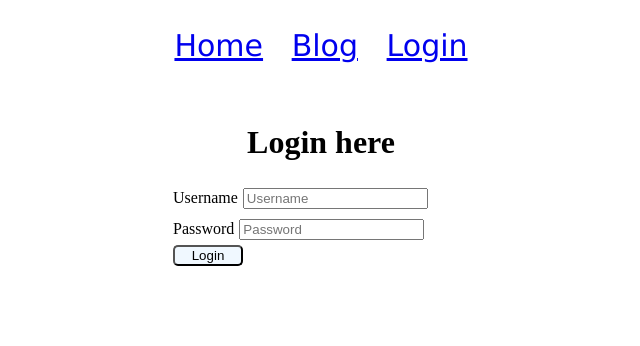
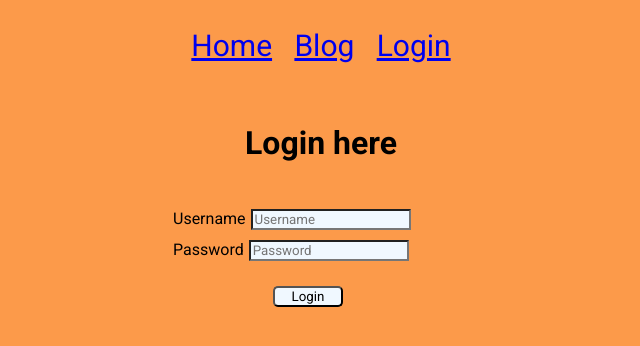
Before and after one commit to Altyelf/blogproject, a React (Create React App) app: page /login in a window 1280 px wide. Shown: the top 346 px of the page, without its empty margins (319-959 px from the left). Built offline with nearby package versions, Linux system fonts and the light colour scheme; no server answers.

Commit message:
style update

```diff
--- a/src/App.css
+++ b/src/App.css
@@ -1,3 +1,7 @@
+@import url('https://fonts.googleapis.com/css2?family=Roboto:wght@400;700&display=swap');
+
 * {
     box-sizing: border-box;
+    font-family: 'Roboto', sans-serif;
+    background-color: rgb(252, 154, 74);
 }
--- a/src/components/blog/style.css
+++ b/src/components/blog/style.css
@@ -2,44 +2,75 @@
 
 .preview-wrapper{
     background-color: #C6D8D3;
-    padding: 10px;
+    padding: 15px;
     display: flex;
     flex-direction: column;
     position: relative;
     border-radius: 5px;
     font-family: 'Roboto', sans-serif;
     margin-bottom: 20px;
+    box-shadow: 5px 5px 5px #bbbbbb;
 }
 .readMore{
     position: absolute;
     bottom: 10px;
     right: 10px;
     text-decoration: none;
-    color: #F0544F;
+    color: #3c0a53;
+    background-color: rgb(208, 221, 181);
+    box-shadow: 2px 2px 2px #bbbbbb;
+    padding: 5px;
+    border-radius: 5px;
+    margin: 10px;
 }
 .prevTitle{
     margin: 0 0 10px 0;
+    padding: 5px;
     color: #331832;
+    background-color: #C6D8D3;
 }
 .prevParagraph{
     margin: 0 0 25px 0;
+    padding: 5px;
     color: #331832;
+    border-radius: 5px;
+    padding: 10px;
 }
 .textarea--edit{
     width: 100%;
     min-height: 200px;
 }
 .comment--wrapper{
-    background-color: #EFF8E2;
     color: #2D2D34;
     border-radius: 5px;
     box-shadow: 5px 5px 5px #bbbbbb;
     padding: 20px;
     margin-bottom: 15px;
+    background-color: aliceblue;
 }
 .comment--name{
     margin: 0 0 10px 0;
+    background-color: aliceblue;
+
 }
 .comment--parag{
     margin: 10px 0;
+    background-color: aliceblue;
 }
+
+.button-edit {
+    background-color: aliceblue;
+    border-radius: 5px;
+}
+
+.button-save {
+    background-color: aliceblue;
+    border-radius: 5px;
+}
+
+.button-comment {
+    width: 100px;
+    background-color: aliceblue;
+    border-radius: 5px;
+    margin: 15px;
+}
--- a/src/components/login/loginCred.tsx
+++ b/src/components/login/loginCred.tsx
@@ -18,9 +18,9 @@ export const LoginCred = ({
 }: Props) => {
   return (
     <div className="container">
-      <h1>Login here</h1>
+      <h1 className='header'>Login here</h1>
       <form className="login" onSubmit={submitHandler}>
-        <label className="text" htmlFor="username">
+        <label className="username" htmlFor="username">
           Username
           <input
             required
@@ -30,7 +30,7 @@ export const LoginCred = ({
             onChange={(e) => setUsername(e)}
           />
         </label>
-        <label className="text" htmlFor="password">
+        <label className="password" htmlFor="password">
           Password
           <input
             required
--- a/src/components/login/loginStyle.css
+++ b/src/components/login/loginStyle.css
@@ -18,15 +18,32 @@
     display: flex;
     flex-direction: column;
     align-items: center;
+    margin-top: 20px;
+    margin-left: 100px;
     width: 70px;
     background-color: aliceblue;
     border-radius: 5px;
 }
 
-.text {
+.username {
+    margin-top: 20px;
+    display: block;
+}
+
+.password {
     margin-top: 20px;
 }
 
 .input {
+    background-color: aliceblue;
     margin: 5px;
 }
+
+.logout-button {
+    display: flex;
+    flex-direction: column;
+    align-items: center;
+    width: 70px;
+    background-color: aliceblue;
+    border-radius: 5px;
+}
--- a/src/pages/post.tsx
+++ b/src/pages/post.tsx
@@ -40,6 +40,7 @@ const Post = () => {
             <p>{onePost?.body}</p>
             {logoutData?.admin &&
               <button
+                className='button-edit'
                 type='button'
                 onClick={() => editHandler()}
               >
@@ -52,6 +53,7 @@ const Post = () => {
                   inputChangeHandler={(e) => inputChangeHandler(e)}
                 />
                 <button
+                  className='button-save'
                   type='button'
                   onClick={() => dispatch(editPost(inputEdit, parseInt(ids, 10)))}
                 >Save
@@ -63,11 +65,12 @@ const Post = () => {
               inputChangeHandler={(e) => inputComentHandler(e)}
             />
             <button
+              className='button-comment'
               type='button'
               onClick={() => dispatch(addComment({ postId: 101, id: parseInt(ids, 10), name: 'Test', email: 'asd', body: inputComent }))}
             >Add comment
             </button>
-            {            oneComment.filter((item) => item.postId === parseInt(ids, 10)).map((item) =>
+            {oneComment.filter((item) => item.postId === parseInt(ids, 10)).map((item) =>
               <div key={item.id}>
                 <Comments
                   name={item.name}
```
